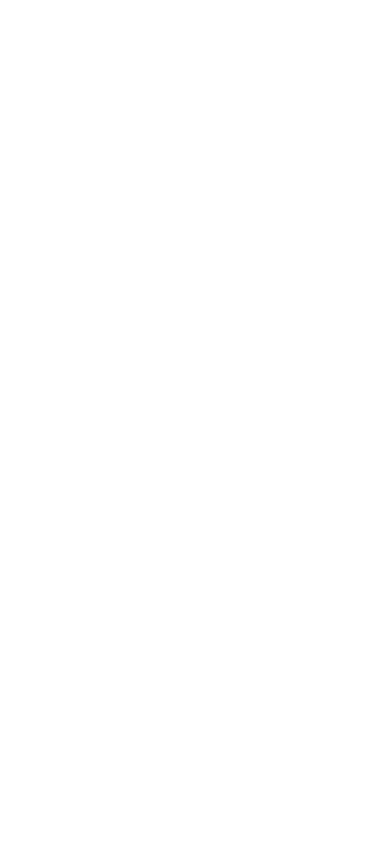
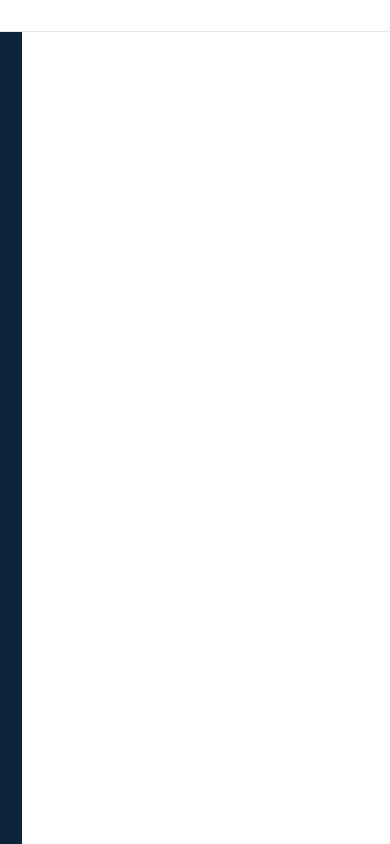
Before and after one commit to FrancescoLimpias/html-css-bootstrap-dashboard, a plain HTML site: page index.html in a window 390 px wide. Drawn offline with nearby package versions, Linux system fonts and the light colour scheme.

Commit message:
Added to #main-container responsive columns - #side-bar, main

```diff
--- a/css/style.css
+++ b/css/style.css
@@ -2,6 +2,11 @@
 
     /* Sizing */
     --top-container-h: 2rem;
+}
+
+/* COMMON */
+.white-font{
+    color: white;
 }
 
 /* TOP CONTAINER */
@@ -14,4 +19,14 @@
 /* MAIN CONTAINER */
 #main-container{
     height: calc(100vh - var(--top-container-h));
+
+    box-shadow: 0px 2px 1px 2px rgba(0, 0, 0, 0.5);
 }
+#main-container > .row{
+    height: 100%;
+}
+
+/* Side Bar */
+#side-bar{
+    background-color: #0c2339;
+}
--- a/index.html
+++ b/index.html
@@ -61,14 +61,14 @@
 
 
             <!-- SIDE BAR -->
-            <div id="side-bar" class="col-1">
+            <div id="side-bar" class="col-1 col-lg-2 white-font">
 
             </div>
             <!-- /SIDE BAR -->
 
 
             <!-- MAIN -->
-            <main class="col-11">
+            <main class="col-11 col-lg-10">
 
             </main>
             <!-- /MAIN -->
```
